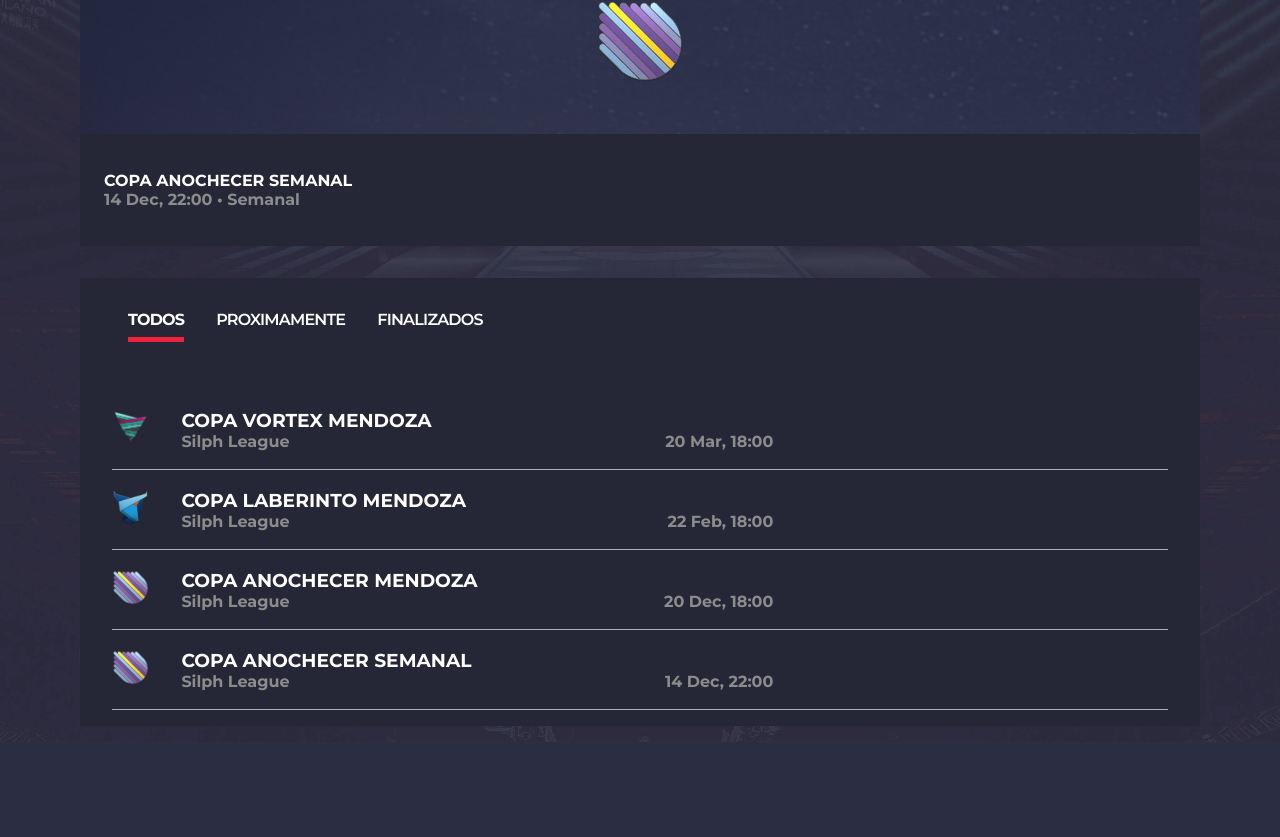
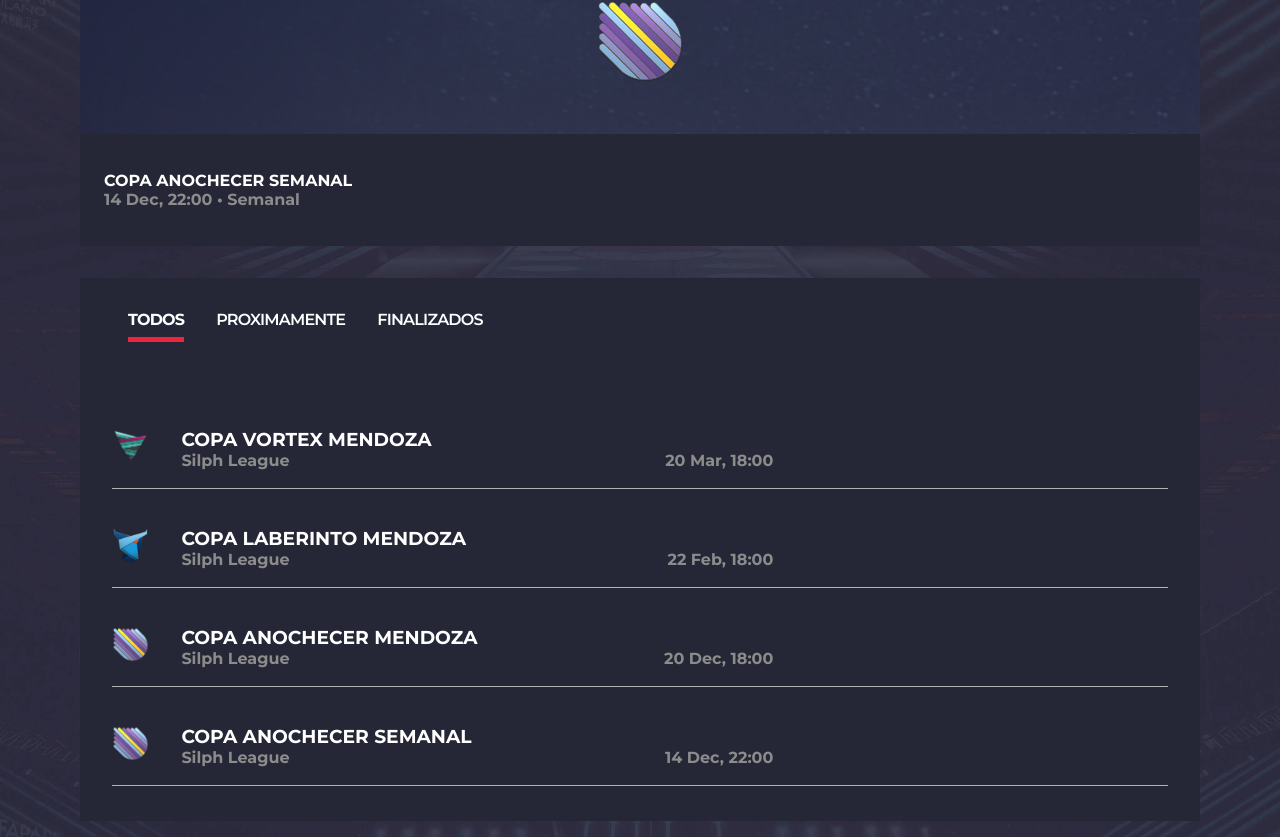
Before and after one commit to AgustinHenriquez/goarena-next, a Next.js app: page /torneos in a window 1280 px wide. Shown: the part 555-1392 px from the top of the page. Before the commit the page ends 1297 px from the top, so only its background shows below. Built offline with nearby package versions, Linux system fonts and the light colour scheme.

Commit message:
added links to tournamentList

```diff
--- a/components/TournamentList.js
+++ b/components/TournamentList.js
@@ -1,3 +1,4 @@
+import Link from 'next/link'
 import Image from 'next/image'
 
 import {tournaments} from '../pages/api/tournamentState'
@@ -22,6 +23,8 @@
       </ul>
     <div className="list">
       {tournaments.filter(tournament=> filter==='todos' || tournament.status === filter).map(tournament => (
+        <Link href={'/torneos/' + tournament.id} key={tournament.id}>
+          <a>
             <div className="item">
               <span className="badge">
               <Image src={`/badges/${tournament.media}.png`} alt="Tournament Badge" width={40} height={40}/>
@@ -34,6 +37,8 @@
                 </span>
               </span>
             </div>
+          </a>
+        </Link>
       ))}
     </div>
     </div>
```
Lines whose indentation alone changed are shown as unchanged.
